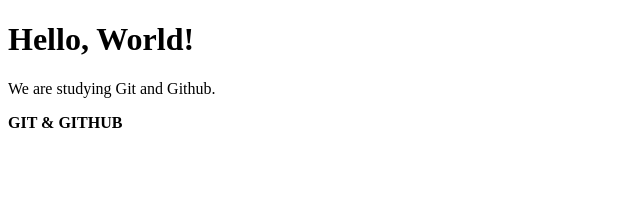
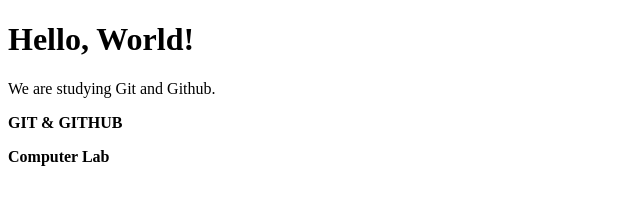
Before and after one commit to PratikNikwade/Local1, a plain HTML site: page index.html in a window 1280 px wide. Shown: the whole page, without its empty margins (0-640 px from the left). Drawn offline with Linux system fonts and the light colour scheme.

Commit message:
Third Commit

```diff
--- a/index.html
+++ b/index.html
@@ -9,6 +9,7 @@
     <h1>Hello, World!</h1>
     <p>We are studying Git and Github.</p>
     <p><b>GIT & GITHUB</b></p>
+    <p><b>Computer Lab</b></p>
 
 
 </body>
```
